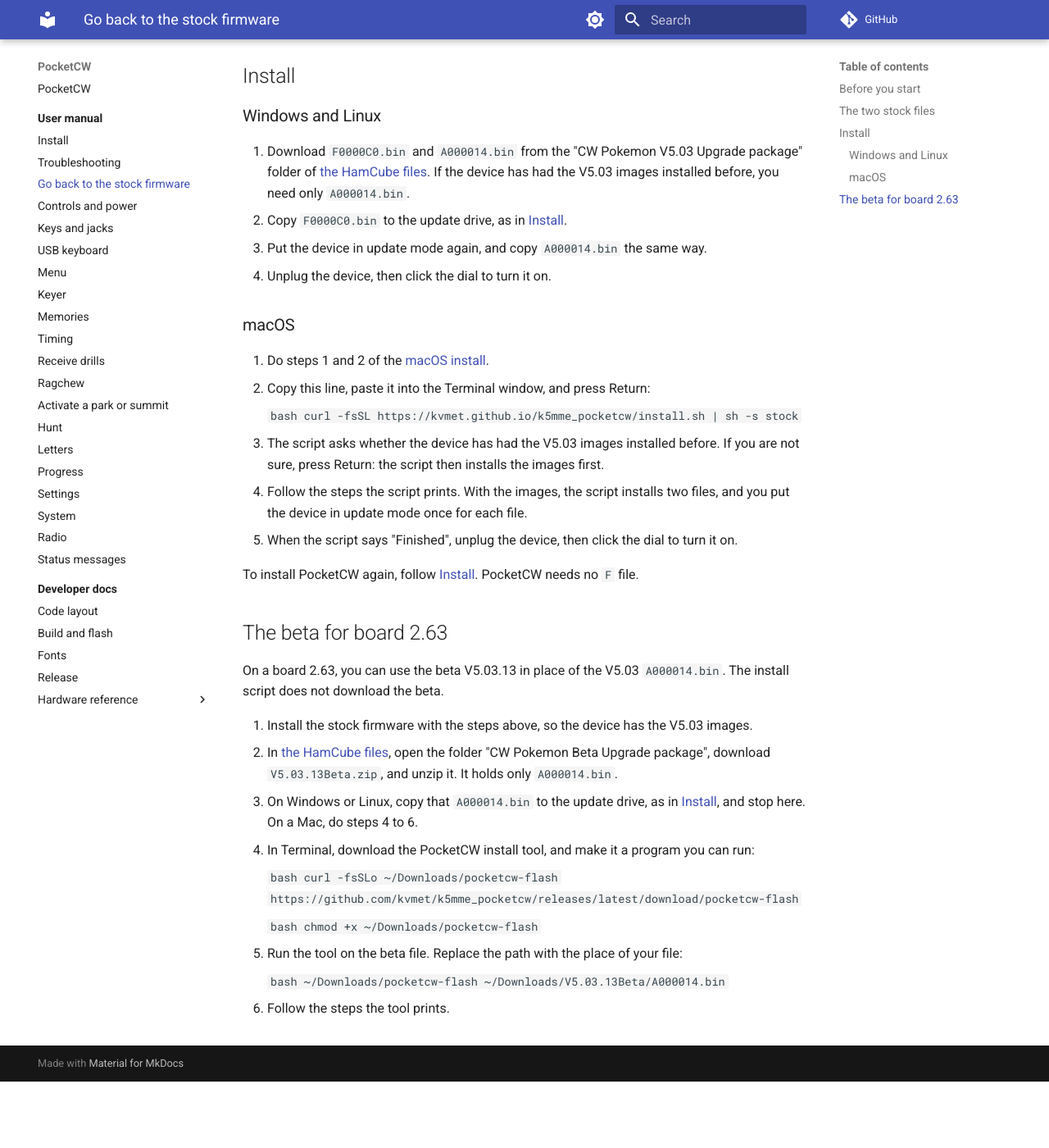
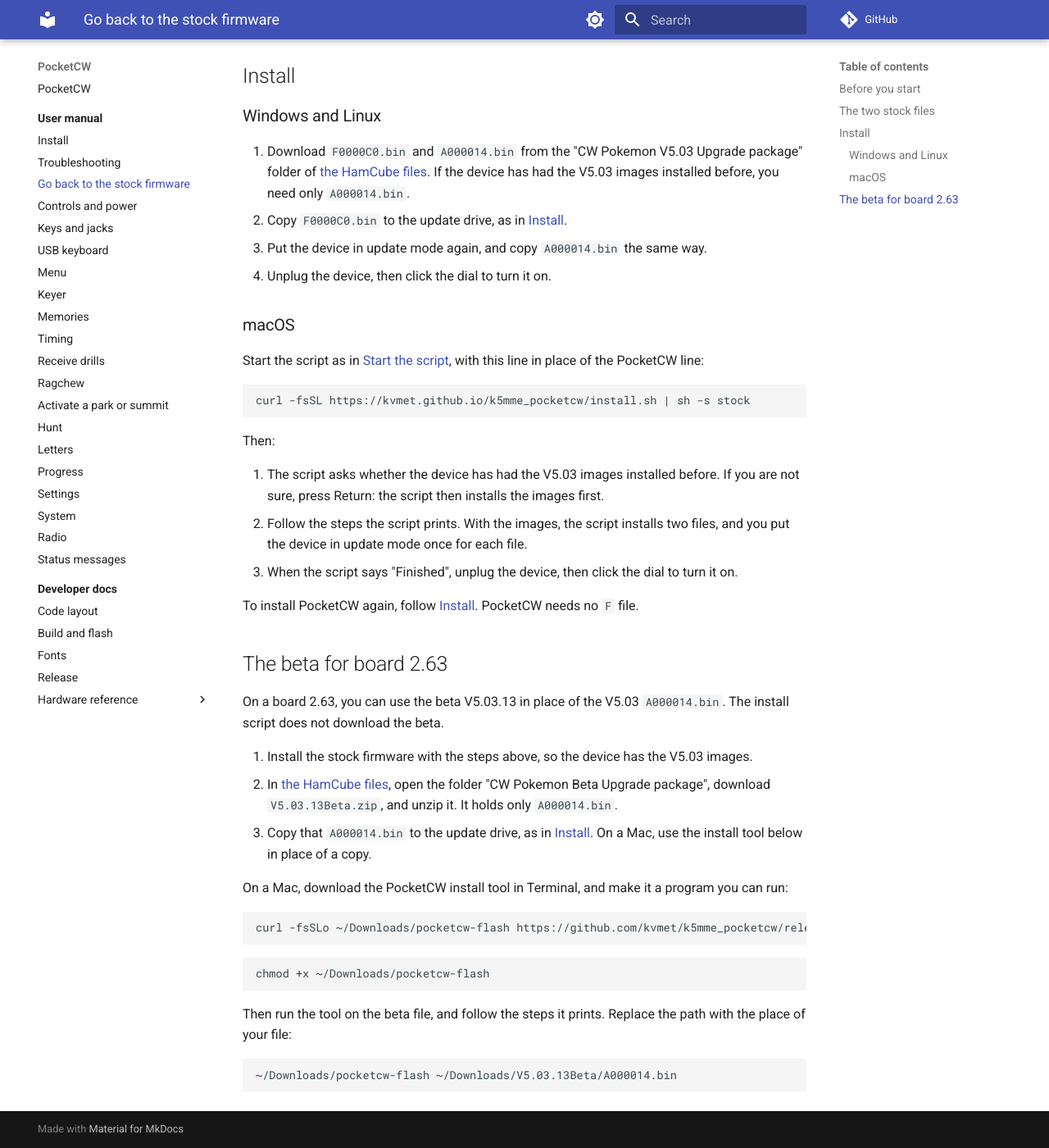
Before and after one commit to kvmet/k5mme_pocketcw, an MkDocs documentation site: the page built from docs/user/stock-firmware.md, in a window 1280 px wide and 1400 px high, scrolled down 994 px. Shown: the whole window at 82% size. Built offline with MkDocs 1.6.1 and Material for MkDocs 9.7.7, drawn with Linux system fonts in a browser that asks for light colours; comment, search, counter and statistics services are not loaded; before the commit the page ends 2313 px from its top, so only the background shows below that.

Commit message:
docs: keep install code blocks out of lists

````diff
--- a/docs/user/stock-firmware.md
+++ b/docs/user/stock-firmware.md
@@ -34,16 +34,17 @@
 
 ### macOS
 
-1. Do steps 1 and 2 of the [macOS install](install.md#macos).
-2. Copy this line, paste it into the Terminal window, and press Return:
+Start the script as in [Start the script](install.md#start-the-script), with this line in place of the PocketCW line:
 
-    ```bash
-    curl -fsSL https://kvmet.github.io/k5mme_pocketcw/install.sh | sh -s stock
-    ```
+```bash
+curl -fsSL https://kvmet.github.io/k5mme_pocketcw/install.sh | sh -s stock
+```
 
-3. The script asks whether the device has had the V5.03 images installed before. If you are not sure, press Return: the script then installs the images first.
-4. Follow the steps the script prints. With the images, the script installs two files, and you put the device in update mode once for each file.
-5. When the script says "Finished", unplug the device, then click the dial to turn it on.
+Then:
+
+1. The script asks whether the device has had the V5.03 images installed before. If you are not sure, press Return: the script then installs the images first.
+2. Follow the steps the script prints. With the images, the script installs two files, and you put the device in update mode once for each file.
+3. When the script says "Finished", unplug the device, then click the dial to turn it on.
 
 To install PocketCW again, follow [Install](install.md). PocketCW needs no `F` file.
 
@@ -53,21 +54,20 @@
 
 1. Install the stock firmware with the steps above, so the device has the V5.03 images.
 2. In [the HamCube files](https://github.com/admvip/CW-Pokemon-Infomation), open the folder "CW Pokemon Beta Upgrade package", download `V5.03.13Beta.zip`, and unzip it. It holds only `A000014.bin`.
-3. On Windows or Linux, copy that `A000014.bin` to the update drive, as in [Install](install.md#windows-and-linux), and stop here. On a Mac, do steps 4 to 6.
-4. In Terminal, download the PocketCW install tool, and make it a program you can run:
+3. Copy that `A000014.bin` to the update drive, as in [Install](install.md#windows-and-linux). On a Mac, use the install tool below in place of a copy.
 
-    ```bash
-    curl -fsSLo ~/Downloads/pocketcw-flash https://github.com/kvmet/k5mme_pocketcw/releases/latest/download/pocketcw-flash
-    ```
+On a Mac, download the PocketCW install tool in Terminal, and make it a program you can run:
 
-    ```bash
-    chmod +x ~/Downloads/pocketcw-flash
-    ```
+```bash
+curl -fsSLo ~/Downloads/pocketcw-flash https://github.com/kvmet/k5mme_pocketcw/releases/latest/download/pocketcw-flash
+```
 
-5. Run the tool on the beta file. Replace the path with the place of your file:
+```bash
+chmod +x ~/Downloads/pocketcw-flash
+```
 
-    ```bash
-    ~/Downloads/pocketcw-flash ~/Downloads/V5.03.13Beta/A000014.bin
-    ```
+Then run the tool on the beta file, and follow the steps it prints. Replace the path with the place of your file:
 
-6. Follow the steps the tool prints.
+```bash
+~/Downloads/pocketcw-flash ~/Downloads/V5.03.13Beta/A000014.bin
+```
````
Also changed, not shown: docs/user/install.md (+20 -13 lines), docs/user/troubleshooting.md (+3 -3 lines).
